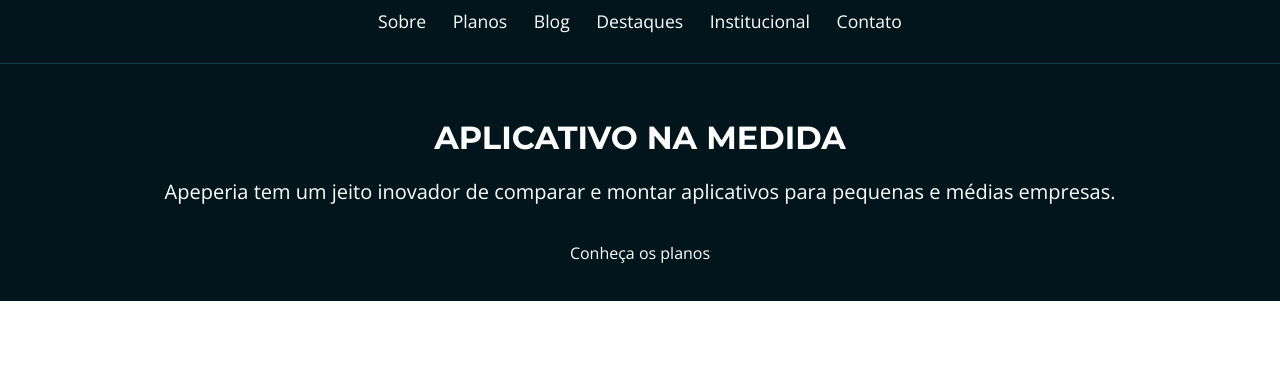
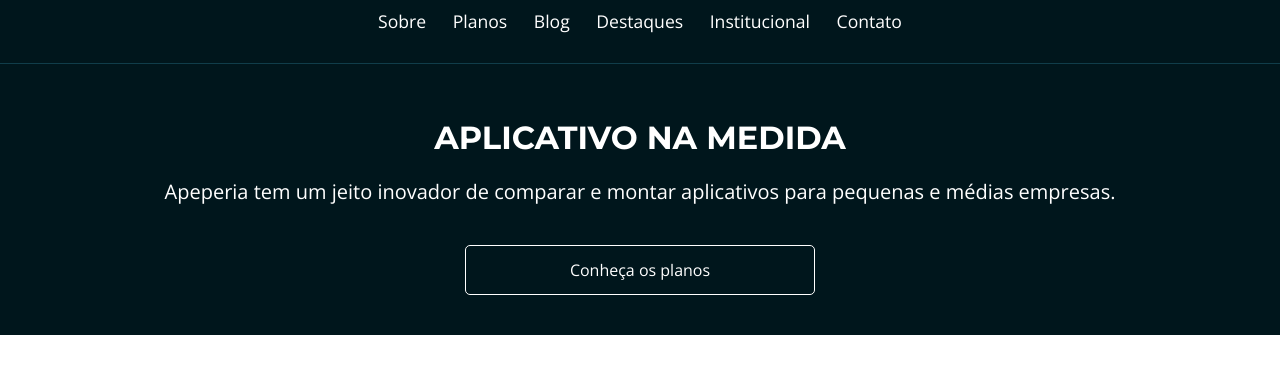
Before and after one commit to charlesgabriel/one-css-layouts-responsivos, a plain HTML site: page index.html in a window 1280 px wide. Shown: the part 74-448 px from the top of the page. Drawn offline with nearby package versions, Linux system fonts and the light colour scheme.

Commit message:
adicionado viewport e variáveis globais/added viewport and global variables

```diff
--- a/css/base.css
+++ b/css/base.css
@@ -1,3 +1,41 @@
+:root {
+    --branco: #FFF;
+    --azul-claro: #DFE3E5;
+    --vermelho-forte: #B72E2E;
+    --cinza-escuro: #4F4C4C;
+    --cinza-claro: #F7F4F4;
+    --cinza-medio: #D9D9D9;
+
+    --fonte-link: #0084FF;
+    --fonte-cinza: #666;
+    --borda-cabecalho-mobile: #103D4A;
+    --bg-rodape: #333;
+    --bg-chamada-mobile: #00161C;
+
+    --planos-cartao-start: #56CCF2;
+    --planos-cartao-ultra: #B04CD9;
+    --planos-cartao-mega: #E33B3B;
+
+    --montserrat: 'Montserrat', sans-serif;
+}
+
+
 body {
     font-family: 'Open Sans', sans-serif;
 }
+
+.container {
+    padding-right: 6%;
+    padding-left: 6%;
+}
+
+.botao {
+    text-align: center;
+    display: block;
+    width: 100%;
+    max-width: 350px;
+    box-sizing: border-box;
+    padding: 1rem 2rem;
+    border: 1px solid var(--branco);
+    border-radius: 5px;
+}
--- a/css/cabecalho.css
+++ b/css/cabecalho.css
@@ -1,5 +1,5 @@
 .cabecalho {
-    color: #FFF;
+    color: var(--branco);
 
     width: 100%;
 
@@ -12,7 +12,7 @@
     padding-top: .75rem;
     padding-bottom: .75rem;
 
-    border-bottom: 1px solid #103D4A;
+    border-bottom: 1px solid var(--borda-cabecalho-mobile);
 
     position: absolute;
 }
--- a/css/chamada.css
+++ b/css/chamada.css
@@ -3,17 +3,17 @@
     flex-direction: column;
     align-items: center;
 
-    color: #FFF;
+    color: var(--branco);
     text-align: center;
 
-    background-color: #00161C;
+    background-color: var(--bg-chamada-mobile);
 
     padding-top: 12.25rem;
     padding-bottom: 2.5rem;
 }
 
 .chamada__titulo {
-    font-family: 'Montserrat', serif;
+    font-family: var(--montserrat);
     font-size: 2rem;
     font-weight: 700;
     text-transform: uppercase;
--- a/index.html
+++ b/index.html
@@ -2,6 +2,7 @@
 <html>
     <head>
         <meta charset="utf-8">
+        <meta name="viewport" content="width=device-width initial-scale=1.0">
         <title>Home | Apeperia</title>
         <link rel="preconnect" href="https://fonts.googleapis.com">
         <link rel="preconnect" href="https://fonts.gstatic.com" crossorigin>
@@ -12,7 +13,7 @@
         <link href="./css/chamada.css" rel="stylesheet">
     </head>
     <body>
-        <header class="cabecalho">
+        <header class="cabecalho container">
             <img class="cabecalho__logo" src="./img/logo-apeperia.svg" alt="Logo da Apeperia">
             <nav class="cabecalho__navegacao">
                 <ul>
@@ -26,10 +27,10 @@
             </nav>
         </header>
         <main>
-            <section class="chamada">
+            <section class="chamada container">
                 <h1 class="chamada__titulo">Aplicativo Na Medida</h1>
                 <p class="chamada__texto">Apeperia tem um jeito inovador de comparar e montar aplicativos para pequenas e médias empresas.</p>
-                <a class="chamada__botao" href="#">Conheça os planos</a>
+                <a class="chamada__botao botao" href="#">Conheça os planos</a>
             </section>
         </main>
     </body>
```
